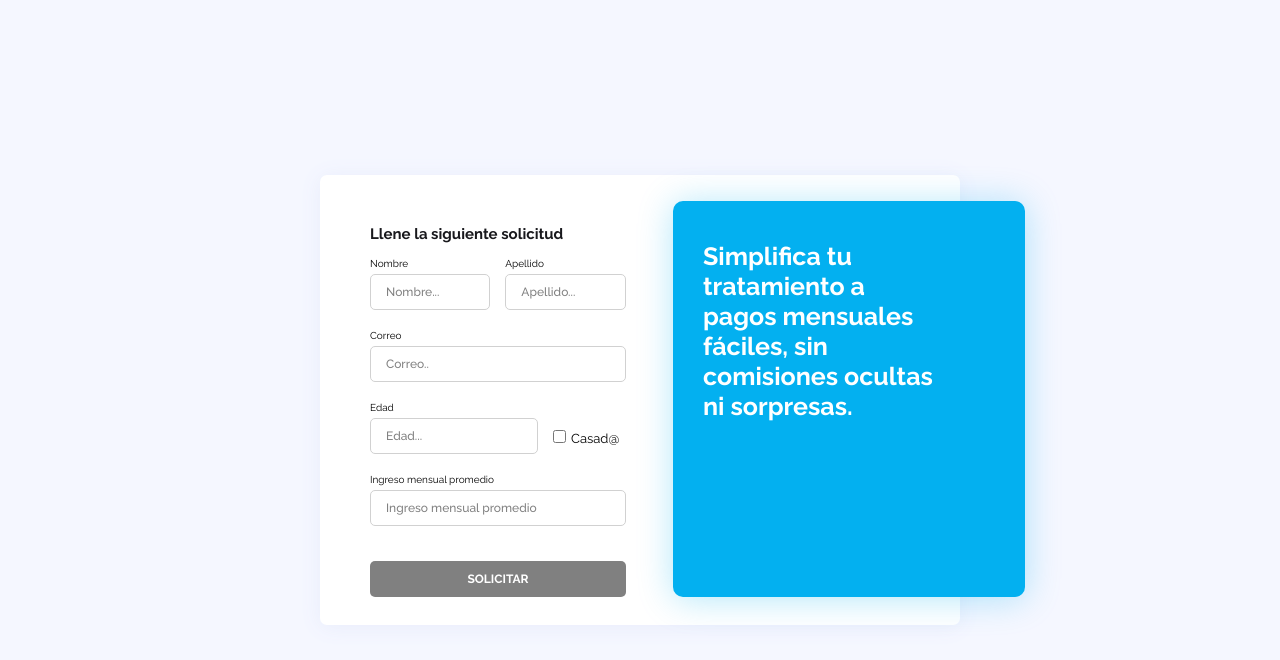
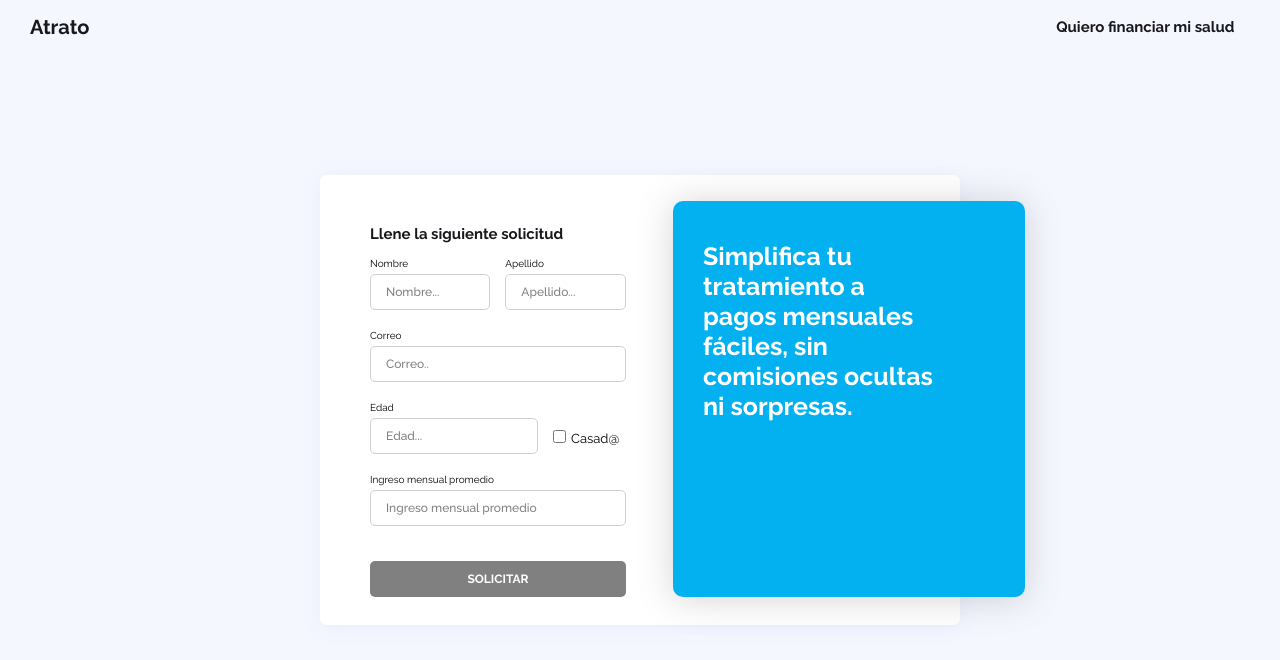
Before and after one commit to sebastiancrossa/atrato-solicitud, a React (Create React App) app: page / in a window 1280 px wide. Shown: the top 660 px of the page. Built offline with nearby package versions, Linux system fonts and the light colour scheme.

Commit message:
Added navbar

```diff
--- /dev/null
+++ b/src/components/Logo/Logo.js
@@ -0,0 +1,21 @@
+import React from 'react';
+
+import styled from 'styled-components';
+
+const LogoWrapper = styled.div`
+  padding: 1rem;
+  color: var(--color-text);
+
+  height: 100%;
+
+  display: flex;
+  align-items: center;
+  font-weight: 700;
+  font-size: 2rem;
+`;
+
+const Logo = () => {
+  return <LogoWrapper>Atrato</LogoWrapper>;
+};
+
+export default Logo;
--- /dev/null
+++ b/src/components/Navigation/NavItems/NavItem/NavItem.js
@@ -0,0 +1,26 @@
+import React from 'react';
+import styled from 'styled-components';
+
+const Li = styled.li`
+  display: flex;
+  height: 100%;
+`;
+
+const StyledNavLink = styled.p`
+  display: flex;
+  align-items: center;
+
+  font-size: 1.5rem;
+  font-weight: 700;
+  color: var(--color-text);
+`;
+
+const NavItem = ({ children }) => {
+  return (
+    <Li>
+      <StyledNavLink>{children}</StyledNavLink>
+    </Li>
+  );
+};
+
+export default NavItem;
--- /dev/null
+++ b/src/components/Navigation/NavItems/NavItems.js
@@ -0,0 +1,28 @@
+import React from 'react';
+import styled from 'styled-components';
+
+// Component Imports
+import NavItem from './NavItem/NavItem';
+
+const Nav = styled.nav`
+  display: flex;
+  justify-content: space-between;
+`;
+
+const Ul = styled.ul`
+  display: flex;
+  align-items: center;
+  height: 100%;
+`;
+
+const NavItems = () => {
+  return (
+    <Nav>
+      <Ul>
+        <NavItem>Quiero financiar mi salud</NavItem>
+      </Ul>
+    </Nav>
+  );
+};
+
+export default NavItems;
--- /dev/null
+++ b/src/components/Navigation/Navbar/Navbar.js
@@ -0,0 +1,41 @@
+import React from 'react';
+import styled from 'styled-components';
+
+// Component imports
+import { Container } from '../../../hoc/Layout/elements';
+import Logo from '../../Logo/Logo';
+import NavItems from '../NavItems/NavItems';
+
+const FixedWrapper = styled.div`
+  position: fixed;
+
+  display: flex;
+  justify-content: space-between;
+  top: 0;
+  left: 0;
+
+  padding: 0rem 2rem;
+  width: 98%;
+  height: 6rem;
+`;
+
+const Wrapper = styled.div`
+  display: flex;
+  justify-content: space-between;
+  padding-top: 0.5rem;
+`;
+
+const Navbar = () => {
+  return (
+    <FixedWrapper>
+      <Container>
+        <Wrapper>
+          <Logo />
+          <NavItems />
+        </Wrapper>
+      </Container>
+    </FixedWrapper>
+  );
+};
+
+export default Navbar;
--- a/src/components/UI/Forms/DescriptionBlock/DescriptionBlock.js
+++ b/src/components/UI/Forms/DescriptionBlock/DescriptionBlock.js
@@ -11,7 +11,7 @@ const StyledDescriptionBlock = styled.div`
   padding: 2rem 3rem;
 
   border-radius: 1rem;
-  box-shadow: 0rem 0.2rem 3.5rem var(--color-shadowBlue);
+  box-shadow: 0rem 0.2rem 3.5rem var(--color-shadowDark);
 
   background-color: var(--color-main);
   color: var(--color-white);
--- a/src/hoc/Layout/Layout.js
+++ b/src/hoc/Layout/Layout.js
@@ -1,5 +1,8 @@
 import React from 'react';
 import styled from 'styled-components';
+
+// Component imports
+import Navbar from '../../components/Navigation/Navbar/Navbar';
 
 const MainWrapper = styled.div`
   width: 100%;
@@ -13,7 +16,12 @@ const MainWrapper = styled.div`
 `;
 
 const Layout = ({ children }) => {
-  return <MainWrapper>{children}</MainWrapper>;
+  return (
+    <>
+      <Navbar />
+      <MainWrapper>{children}</MainWrapper>
+    </>
+  );
 };
 
 export default Layout;
--- a/src/hoc/Layout/elements/index.js
+++ b/src/hoc/Layout/elements/index.js
@@ -1,5 +1,12 @@
 import styled from 'styled-components';
 import { Form } from 'formik';
+
+export const Container = styled.div`
+  width: 100%;
+  height: 100%;
+  max-width: 180rem;
+  margin: 0 auto;
+`;
 
 export const FormWrapper = styled.div`
   width: 50%;
--- a/src/utils/global.js
+++ b/src/utils/global.js
@@ -25,6 +25,7 @@ export default createGlobalStyle`
         --color-text: ${props => props.theme.colors.textColor};
         --color-shadow: ${props => props.theme.colors.shadow};
         --color-shadowBlue: ${props => props.theme.colors.shadowBlue};
+        --color-shadowDark: ${props => props.theme.colors.shadowDark};
 
         @media ${props => props.theme.mediaQueries.small} {
             font-size: 80%;
--- a/src/utils/theme.js
+++ b/src/utils/theme.js
@@ -6,7 +6,8 @@ const theme = {
     border: '#D1D1D1',
     textColor: '#19191D',
     shadow: 'rgba(232, 236, 251, 88)',
-    shadowBlue: 'rgba(3, 176, 240, 0.3)'
+    shadowBlue: 'rgba(3, 176, 240, 0.3)',
+    shadowDark: 'rgba(111, 111, 111, 0.30)'
   },
 
   mediaQueries: {
```
